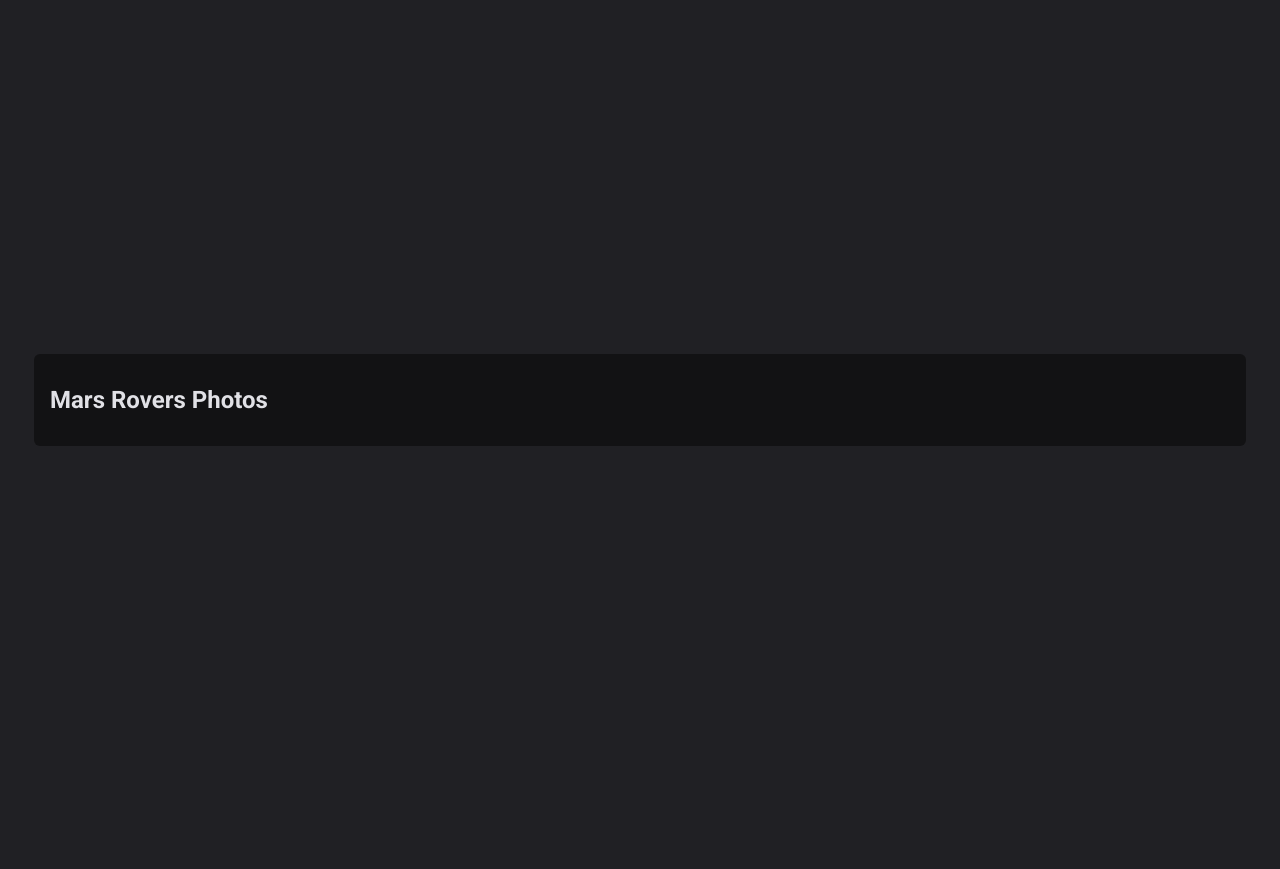
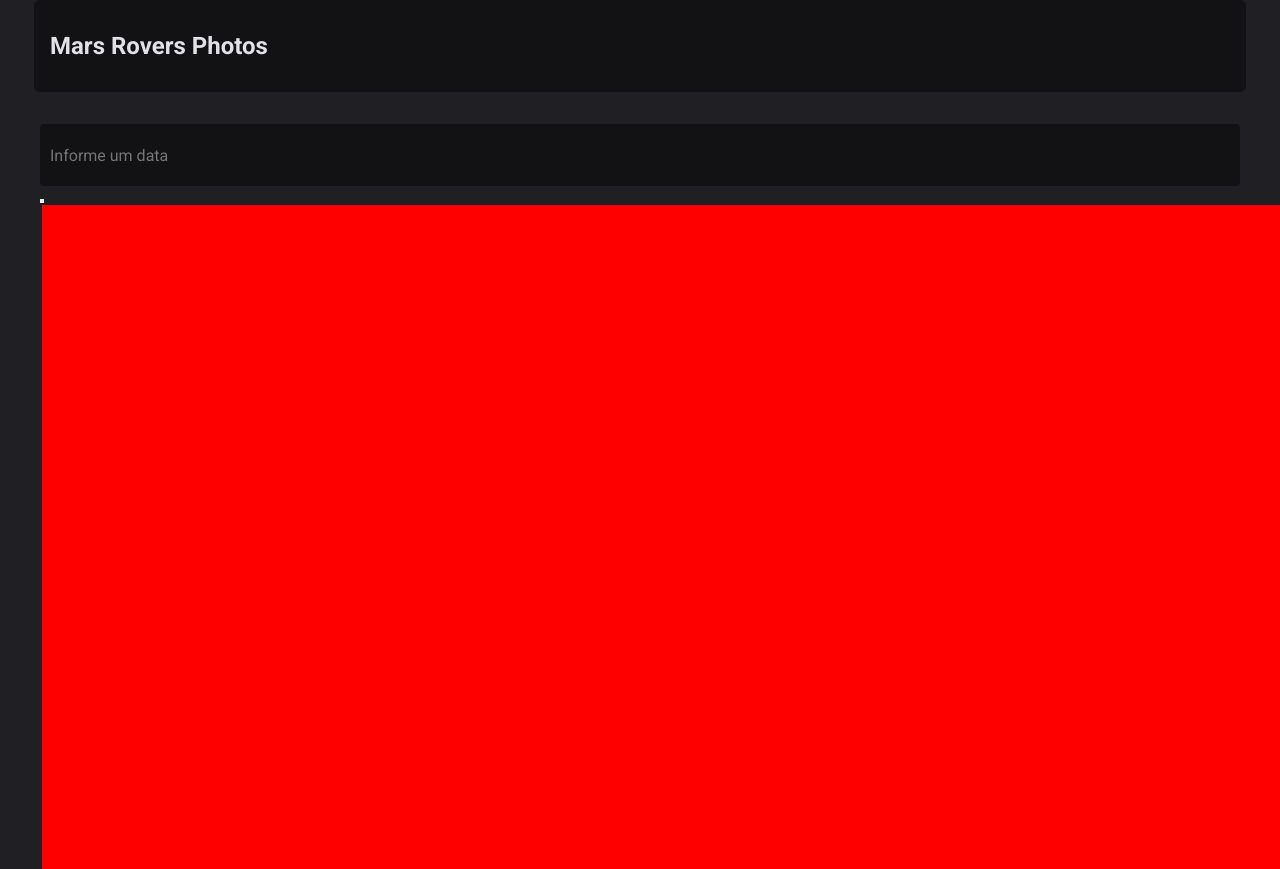
Before and after one commit to gustavosalviato/mars-rovers-photos, a React (Vite) app: page / in a window 1280 px wide. Before the commit the page ends 800 px from the top, so only its background shows below. Built offline with nearby package versions, Linux system fonts and the light colour scheme.

Commit message:
Component Inpu

```diff
--- /dev/null
+++ b/src/components/Input/index.tsx
@@ -0,0 +1,11 @@
+import { InputStyledContainer, InputWrapper, InputStyled  } from "./styles"
+
+export const Input = () => {
+    return (
+        <InputWrapper>
+            <InputStyledContainer>
+                <InputStyled placeholder="Informe um data"/>
+            </InputStyledContainer>
+        </InputWrapper>
+    )
+}
--- /dev/null
+++ b/src/components/Input/styles.ts
@@ -0,0 +1,39 @@
+import { styled } from "../../styles";
+
+export const InputWrapper = styled('div', {
+    display: 'flex',
+    flexDirection: 'column',
+    position: 'relative',
+    gap: '0.4rem'
+})
+
+export const InputStyledContainer = styled('div', {
+    display: 'flex',
+    height: '4.2rem',
+    borderRadius: '4px',
+    border: '2px solid transparent',
+    backgroundColor: '$gray900',
+    alignItems: 'center',
+    justifyContent: 'space-between',
+    overflow: 'hidden',
+    padding: '0.8rem',
+
+    '&:focus-within': {
+        borderColor: '$yellow',
+    }
+})
+
+
+export const InputStyled = styled('input', {
+    flex: '1',
+    height: '100%',
+    background: 'none',
+    outlineWidth: 0,
+    border: 'none',
+    color: '$gray100',
+    fontSize: '1.6rem',
+
+    '&:placeholder': {
+        color: 'gray500'
+    }
+})
--- a/src/pages/Home/index.tsx
+++ b/src/pages/Home/index.tsx
@@ -1,7 +1,15 @@
-import { HomeContainer } from "./styles"
+import { Input } from "../../components/Input"
+import { FormInputContainer, HomeContainer } from "./styles"
 
 export const Home = () => {
     return (
-        <div></div>
+        <>
+            <FormInputContainer>
+                <Input />
+                <button></button>
+            </FormInputContainer>
+            <HomeContainer>
+            </HomeContainer>
+        </>
     )
 }
--- a/src/pages/Home/styles.ts
+++ b/src/pages/Home/styles.ts
@@ -2,13 +2,6 @@ import { render } from "react-dom";
 import { styled } from "../../styles";
 
 export const HomeContainer = styled('main', {
-    // display: 'flex',
-    // width: '100%',
-    // maxWidth: 'calc(100vw - ((100vw - 1180px) / 2))',
-    // background: 'red',
-    // marginLeft: 'auto',
-    // minHeight: '65.6rem',
-    // padding: '0 4rem',
 
     display: 'flex',
     width: '100%',
@@ -18,3 +11,11 @@ export const HomeContainer = styled('main', {
     padding: '0.4rem',
     background: 'red',
 })
+
+
+export const FormInputContainer = styled('main', {
+    width: '100%',
+    maxWidth: '1200px',
+    margin: '3.2rem auto 0',
+    padding: '0 0.4rem',
+})
--- a/src/styles/index.ts
+++ b/src/styles/index.ts
@@ -13,10 +13,15 @@ export const { config,
         gray900: '#121214',
         gray800: '#202024',
         gray300: '#c4c4cc',
+        gray400: '#323238',
         gray100: '#e1e1e6',
+        gray500: '#7C7C8A',
 
         green500: '#00875f',
         green300: '#00b37e',
+
+
+        yellow: '#DBAC2C',
       }
     }
   })
```
